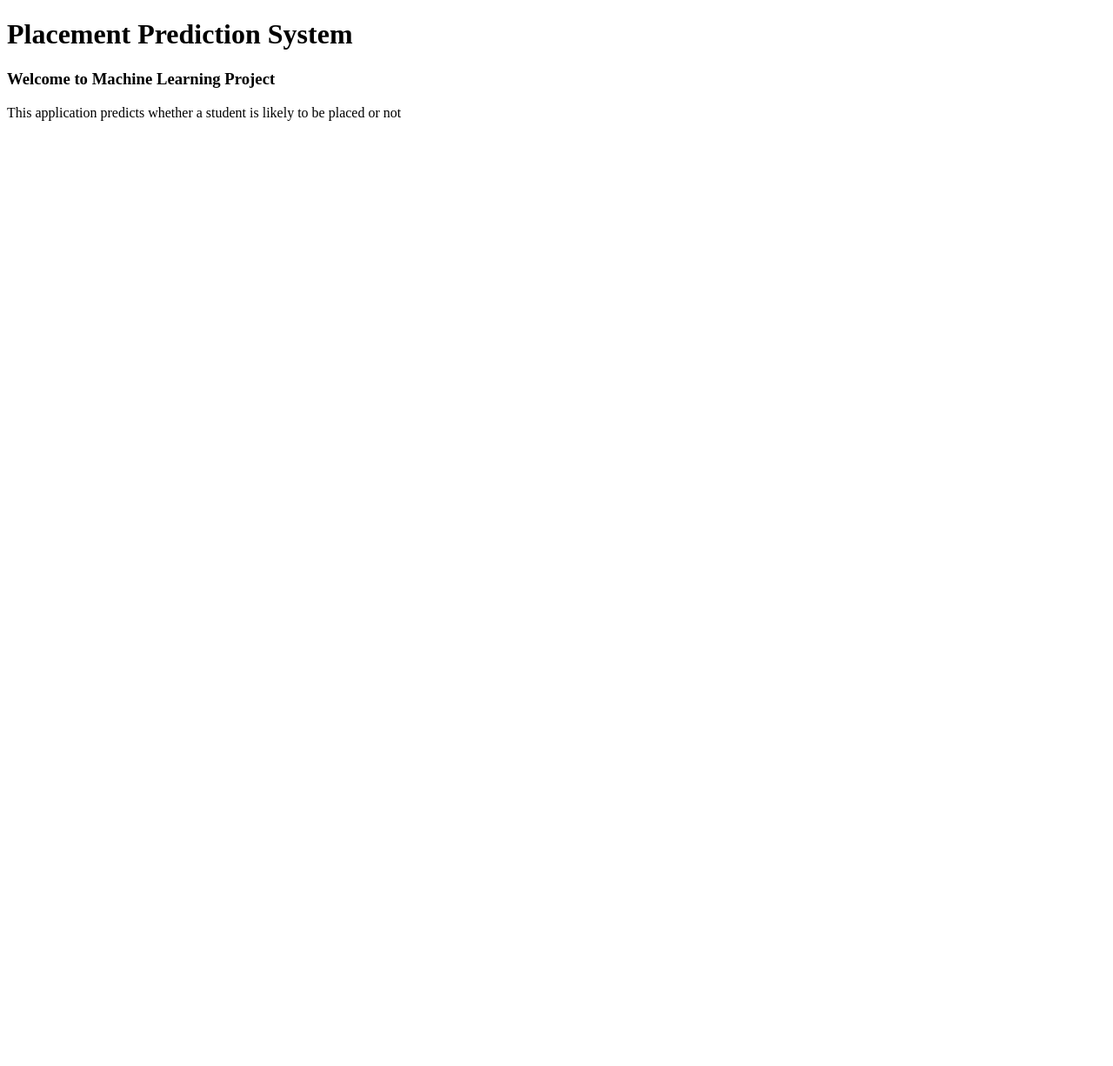
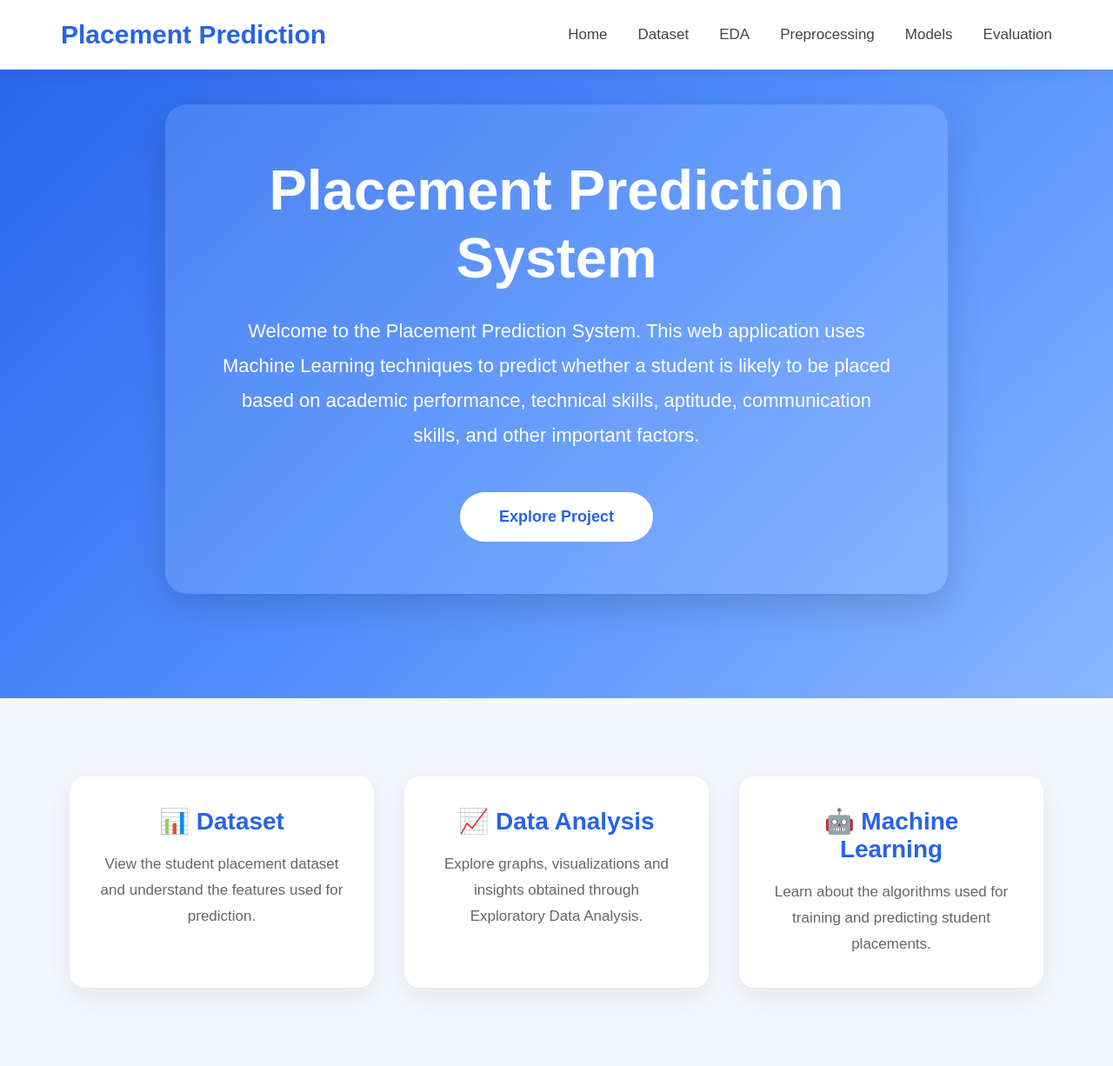
Before and after one commit to Jeshwanth-Gummadavelly/Placement-Prediction-System, a Flask app: page / in a window 1280 px wide. Shown: the whole page at 87% size. Before the commit the page ends 139 px from the top, so only its background shows below. Run offline with Flask 3, Linux system fonts and the light colour scheme.

Commit message:
Data Set Loaded

```diff
--- a/app/app.py
+++ b/app/app.py
@@ -1,7 +1,13 @@
-from flask import Flask,render_template
+from flask import Flask, render_template
+from src.data.load_data import load_data, get_summary
 app = Flask(__name__)
-@app.route('/')
+@app.route("/")
 def home():
-    return render_template('home.html')
-if __name__ == '__main__':
+    return render_template("home.html")
+@app.route("/dataset")
+def dataset():
+    df = load_data()
+    summary = get_summary(df)
+    return render_template("dataset.html", summary=summary)
+if __name__ == "__main__":
     app.run(debug=True)
--- /dev/null
+++ b/app/static/css/style.css
@@ -0,0 +1,155 @@
+*{
+    margin:0;
+    padding:0;
+    box-sizing:border-box;
+    font-family:"Poppins",sans-serif;
+}
+body{
+    background:#f4f7fc;
+    color:#333;
+}
+/* ---------------- NAVBAR ---------------- */
+nav{
+    width:100%;
+    height:80px;
+    background:#ffffff;
+    display:flex;
+    justify-content:space-between;
+    align-items:center;
+    padding:0 70px;
+    position:fixed;
+    top:0;
+    left:0;
+    z-index:1000;
+    box-shadow:0 4px 15px rgba(0,0,0,.08);
+}
+.logo{
+    font-size:30px;
+    font-weight:700;
+    color:#2563eb;
+}
+nav ul{
+    display:flex;
+    list-style:none;
+    gap:35px;
+}
+nav ul li a{
+    text-decoration:none;
+    color:#444;
+    font-size:17px;
+    font-weight:500;
+    transition:.3s;
+}
+nav ul li a:hover{
+    color:#2563eb;
+}
+/* ---------------- HERO ---------------- */
+.hero{
+    min-height:100vh;
+    display:flex;
+    justify-content:center;
+    align-items:center;
+    text-align:center;
+    padding:120px 80px;
+    background:linear-gradient(135deg,#2563eb,#4f8dfd,#89b6ff);
+}
+.hero-content{
+    max-width:900px;
+    background:rgba(255,255,255,.12);
+    backdrop-filter:blur(18px);
+    border-radius:25px;
+    padding:60px;
+    box-shadow:0 15px 40px rgba(0,0,0,.15);
+}
+.hero h1{
+    font-size:65px;
+    color:white;
+    margin-bottom:25px;
+    font-weight:700;
+    line-height:1.2;
+}
+.hero p{
+    color:white;
+    font-size:22px;
+    line-height:40px;
+    margin-bottom:45px;
+}
+.btn {
+    display: inline-block;
+    text-decoration: none;
+    background: white;
+    color: #2563eb;
+    padding: 18px 45px;
+    border-radius: 50px;
+    font-size: 18px;
+    font-weight: 600;
+    transition: .3s;
+}
+.btn:hover{
+    transform:translateY(-5px);
+    background:#1d4ed8;
+    color:white;
+}
+/* ---------------- FEATURES ---------------- */
+.features{
+    display:grid;
+    grid-template-columns:repeat(3,1fr);
+    gap:35px;
+    padding:90px 80px;
+    background:#f4f7fc;
+}
+.card {
+    background: white;
+    border-radius: 18px;
+    padding: 35px;
+    text-align: center;
+    box-shadow: 0 10px 30px rgba(0, 0, 0, .08);
+    transition: .4s;
+}
+.card:hover{
+    transform:translateY(-10px);
+    box-shadow:0 18px 40px rgba(37,99,235,.2);
+}
+.card h2{
+    color:#2563eb;
+    margin-bottom:18px;
+    font-size:28px;
+}
+.card p{
+    color:#666;
+    font-size:17px;
+    line-height:30px;
+}
+
+/* ---------------- RESPONSIVE ---------------- */
+
+@media(max-width:992px){
+    nav{
+        flex-direction:column;
+        height:auto;
+        padding:20px;
+    }
+    nav ul{
+        margin-top:20px;
+        gap:18px;
+        flex-wrap:wrap;
+        justify-content:center;
+    }
+    .hero{
+        padding:140px 30px;
+    }
+    .hero-content{
+        padding:40px;
+    }
+    .hero h1{
+        font-size:45px;
+    }
+    .hero p {
+        font-size: 19px;
+        line-height: 34px;
+    }
+    .features{
+        grid-template-columns:1fr;
+        padding:60px 30px;
+    }
+}
--- a/app/templates/base.html
+++ b/app/templates/base.html
@@ -2,9 +2,25 @@
 <html lang="en">
 <head>
     <meta charset="UTF-8">
-    <title>Title</title>
+    <meta name="viewport" content="width=device-width, initial-scale=1.0">
+    <title>Placement Prediction System</title>
+    <link rel="stylesheet" href="{{ url_for('static', filename='css/style.css') }}">
 </head>
 <body>
-
+    <nav>
+        <div class="logo">
+            Placement Prediction
+        </div>
+        <ul>
+            <li><a href="/">Home</a></li>
+            <li><a href="/dataset">Dataset</a></li>
+            <li><a href="/eda">EDA</a></li>
+            <li><a href="/preprocessing">Preprocessing</a></li>
+            <li><a href="/models">Models</a></li>
+            <li><a href="/evaluation">Evaluation</a></li>
+        </ul>
+    </nav>
+    {% block content %}
+    {% endblock %}
 </body>
 </html>
--- a/app/templates/home.html
+++ b/app/templates/home.html
@@ -1,12 +1,40 @@
-<!DOCTYPE html>
-<html lang="en">
-<head>
-    <meta charset="UTF-8">
-    <title>Placement Prediction System</title>
-</head>
-<body>
-<h1>Placement Prediction System</h1>
-<h3>Welcome to Machine Learning Project</h3>
-<p>This application predicts whether a student is likely to be placed or not</p>
-</body>
-</html>
+{% extends "base.html" %}
+{% block content %}
+<section class="hero">
+    <div class="hero-content">
+        <h1>Placement Prediction System</h1>
+        <p>
+            Welcome to the Placement Prediction System. This web application uses
+            Machine Learning techniques to predict whether a student is likely to
+            be placed based on academic performance, technical skills, aptitude,
+            communication skills, and other important factors.
+        </p>
+        <a href="/dataset" class="btn">
+            Explore Project
+        </a>
+    </div>
+</section>
+<section class="features">
+    <div class="card">
+        <h2>📊 Dataset</h2>
+        <p>
+            View the student placement dataset and understand the features used
+            for prediction.
+        </p>
+    </div>
+    <div class="card">
+        <h2>📈 Data Analysis</h2>
+        <p>
+            Explore graphs, visualizations and insights obtained through
+            Exploratory Data Analysis.
+        </p>
+    </div>
+    <div class="card">
+        <h2>🤖 Machine Learning</h2>
+        <p>
+            Learn about the algorithms used for training and predicting student
+            placements.
+        </p>
+    </div>
+</section>
+{% endblock %}
--- /dev/null
+++ b/app/templates/load_dataset.html
@@ -0,0 +1 @@
+{%
```
Also changed, not shown: src/data/load_data.py (added, +13 -0 lines), 1 other file.
